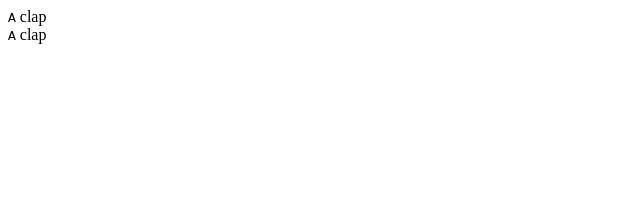
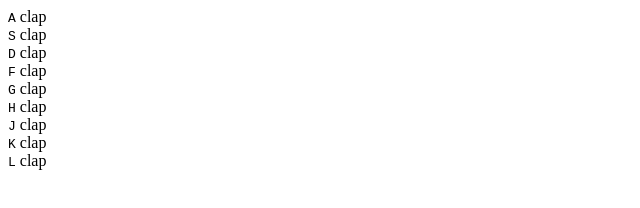
Before and after one commit to riyad-ahmed/JavaScript30, a plain HTML site: page dram.html in a window 1280 px wide. Shown: the whole page, without its empty margins (0-640 px from the left). Drawn offline with Linux system fonts and the light colour scheme.

Commit message:
add data key

```diff
--- a/dram.html
+++ b/dram.html
@@ -16,17 +16,48 @@
       <kbd>A</kbd>
       <span class="sound">clap</span>
     </div>
-    <div data-key="65" class="key">
-      <kbd>A</kbd>
+    <div data-key="83" class="key">
+      <kbd>S</kbd>
       <span class="sound">clap</span>
     </div>
-    <div class="key"></div>
-    <div class="key"></div>
-    <div class="key"></div>
-    <div class="key"></div>
-    <div class="key"></div>
-    <div class="key"></div>
-    <div class="key"></div>
+    <div data-key="68" class="key">
+      <kbd>D</kbd>
+      <span class="sound">clap</span>
+    </div>
+    <div data-key="70" class="key">
+      <kbd>F</kbd>
+      <span class="sound">clap</span>
+    </div>
+    <div data-key="71" class="key">
+      <kbd>G</kbd>
+      <span class="sound">clap</span>
+    </div>
+    <div data-key="72" class="key">
+      <kbd>H</kbd>
+      <span class="sound">clap</span>
+    </div>
+    <div data-key="74" class="key">
+      <kbd>J</kbd>
+      <span class="sound">clap</span>
+    </div>
+    <div data-key="75" class="key">
+      <kbd>K</kbd>
+      <span class="sound">clap</span>
+    </div>
+    <div data-key="76" class="key">
+      <kbd>L</kbd>
+      <span class="sound">clap</span>
+    </div>
+
+    <audio data-key="65" src="./sound/Clap.wav"></audio>
+    <audio data-key="83" src="./sound/Clap.wav"></audio>
+    <audio data-key="68" src="./sound/Clap.wav"></audio>
+    <audio data-key="70" src="./sound/Clap.wav"></audio>
+    <audio data-key="71" src="./sound/Clap.wav"></audio>
+    <audio data-key="72" src="./sound/Clap.wav"></audio>
+    <audio data-key="74" src="./sound/Clap.wav"></audio>
+    <audio data-key="75" src="./sound/Clap.wav"></audio>
+    <audio data-key="76" src="./sound/Clap.wav"></audio>
   </div>
 
 
```
Also changed, not shown: 1 other file.
